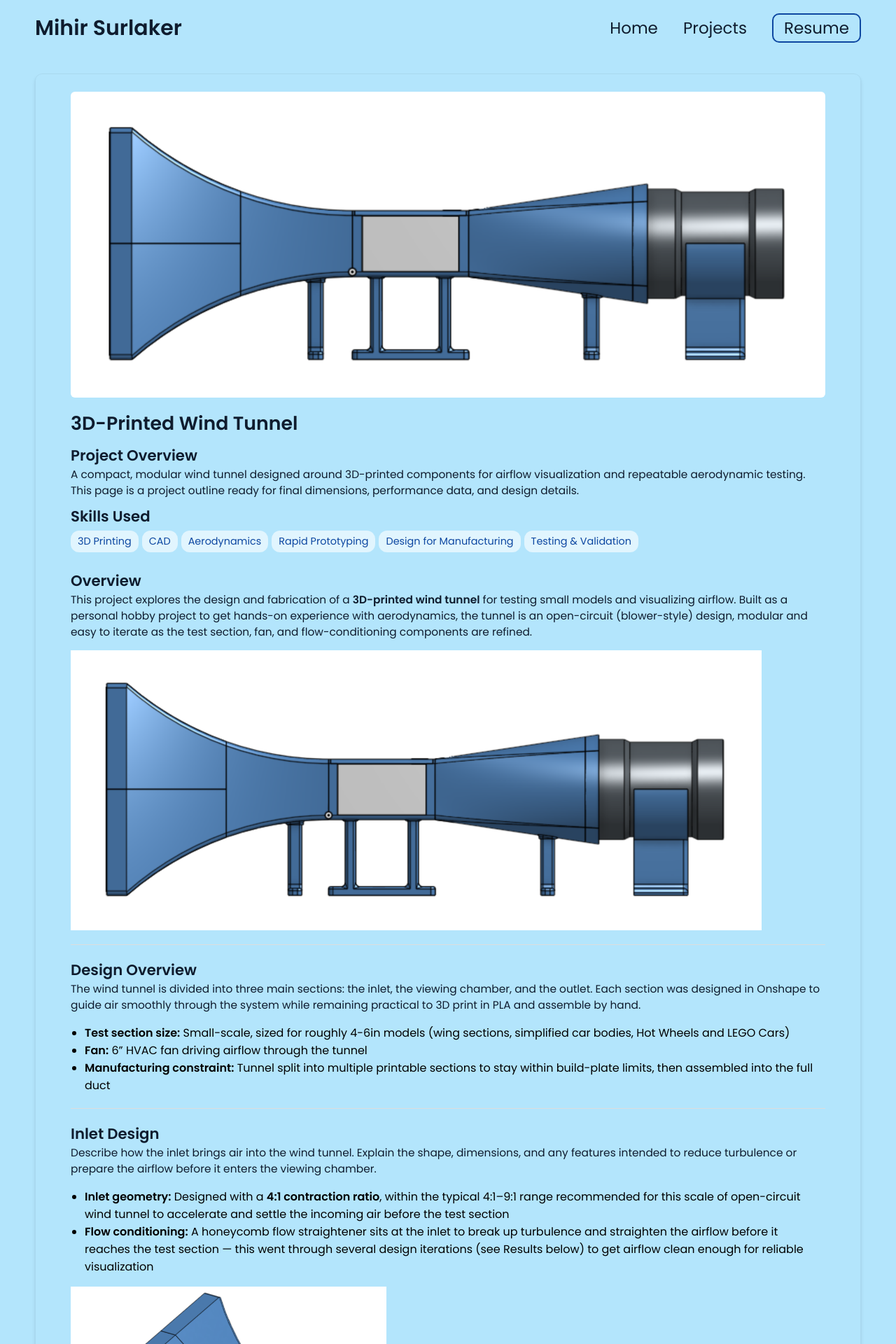
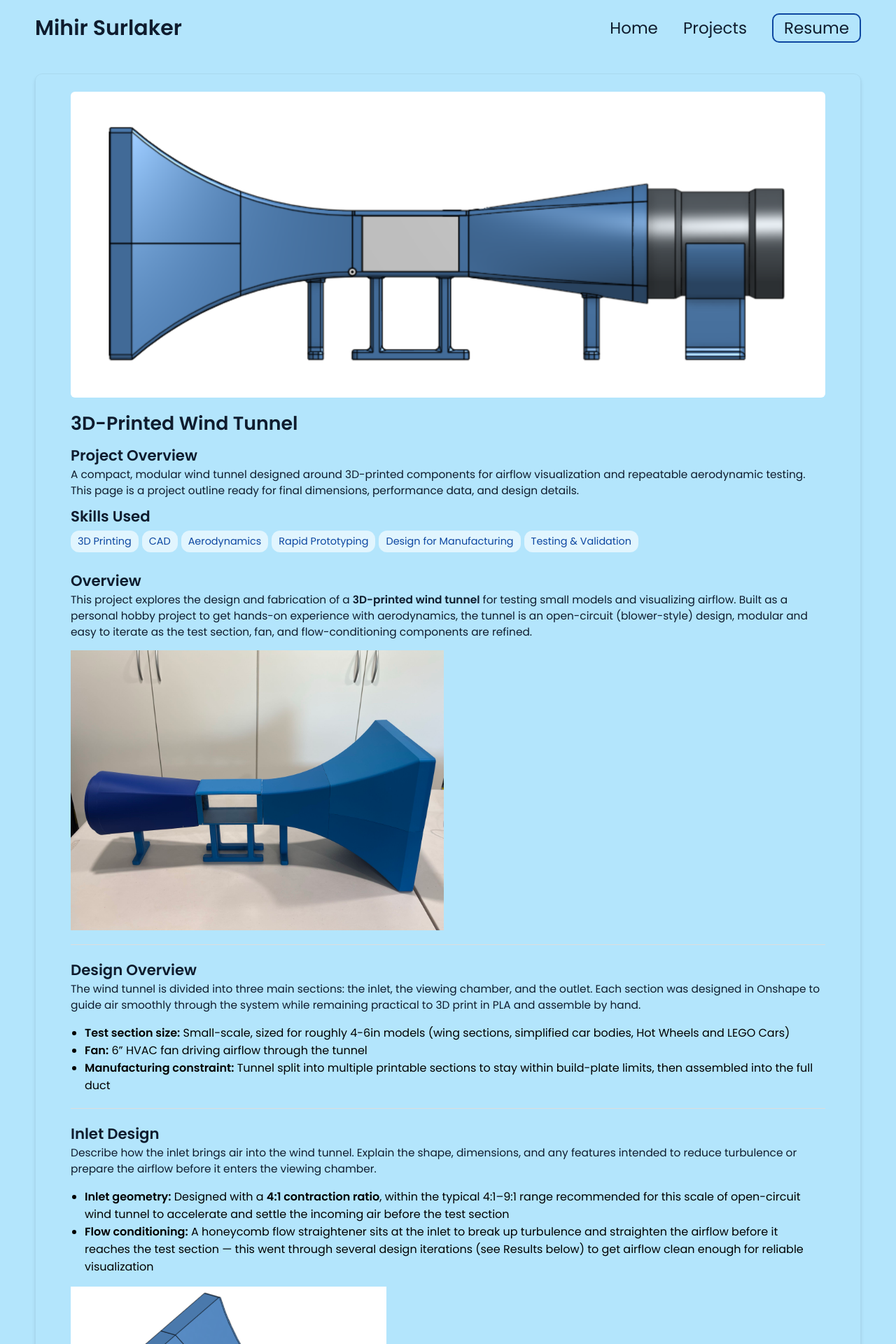
Before and after one commit to Mihirsur007/Mihirsur007.github.io, a Jekyll site: the page built from _projects/3d-printed-wind-tunnel/index.md, in a window 1280 px wide. Shown: the top 1920 px of the page at 70% size. Built offline with Jekyll 4.4.1, drawn with Linux system fonts in a browser that asks for light colours.

Commit message:
updated photo

```diff
--- a/_projects/3d-printed-wind-tunnel/index.md
+++ b/_projects/3d-printed-wind-tunnel/index.md
@@ -16,7 +16,7 @@ main-image: /wind-tunnel-cad.png
 
 This project explores the design and fabrication of a **3D-printed wind tunnel** for testing small models and visualizing airflow. Built as a personal hobby project to get hands-on experience with aerodynamics, the tunnel is an open-circuit (blower-style) design, modular and easy to iterate as the test section, fan, and flow-conditioning components are refined.
 
-{% include image-gallery.html images="wind-tunnel-cad.png" height="400" %}
+{% include image-gallery.html images="wind-tunnel-hero.png" height="400" %}
 
 ---
 
```
Also changed, not shown: _projects/3d-printed-wind-tunnel/wind-tunnel-hero.png (added).
